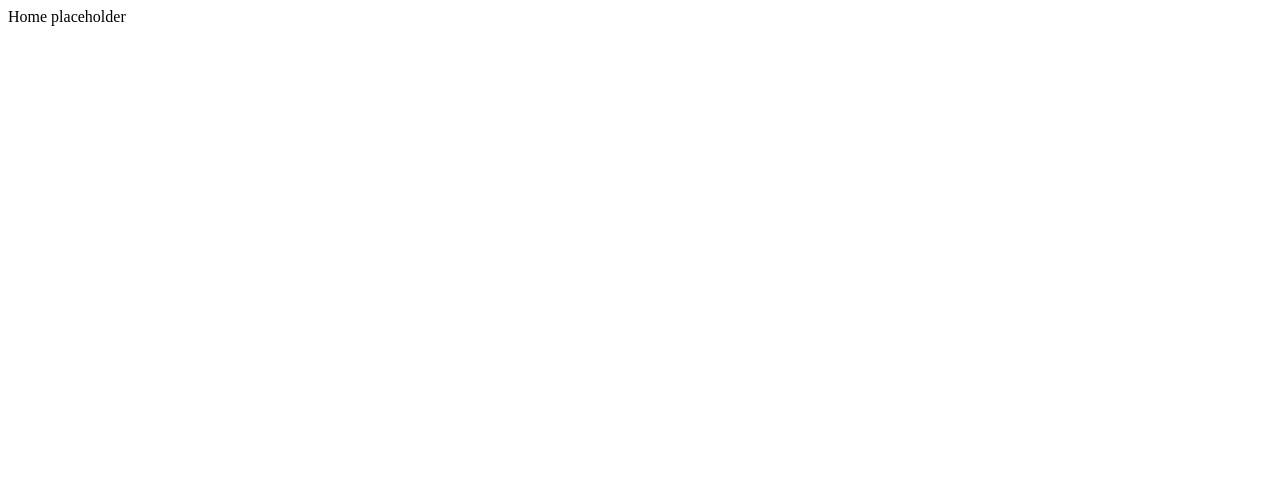
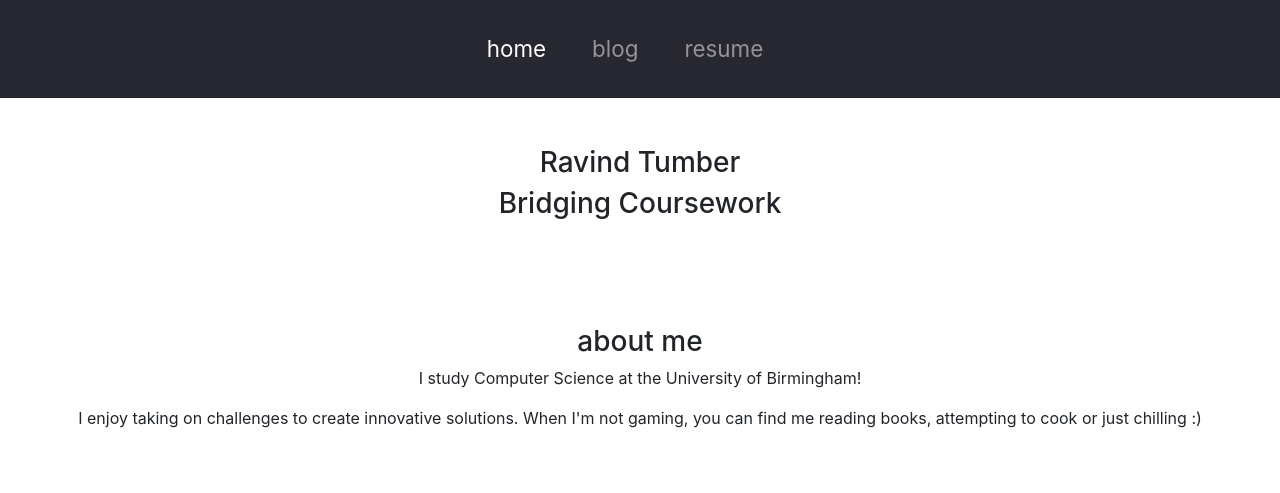
Before and after one commit to RavindTumber/bridging-cwk, a Django app: page / in a window 1280 px wide. Before the commit the part shown is almost empty. Shown: the top 493 px of the page. Run offline with Django 3.2, Linux system fonts and the light colour scheme; some libraries are stand-ins or nearby versions.

Commit message:
Added content to landing page

```diff
--- /dev/null
+++ b/landing/static/style.css
@@ -0,0 +1,8 @@
+.navbar-custom {
+    background-color: #262730;
+}
+
+.nav-item {
+    font-size: 140%;
+    margin-right: 30px;
+}
--- a/landing/templates/landing/index.html
+++ b/landing/templates/landing/index.html
@@ -1,9 +1,49 @@
+{% load static %}
+
 <!DOCTYPE html>
-<html>
+<html lang="en">
     <head>
+        <!-- Bootstrap & Font Awesome CDN -->
+        <link rel="stylesheet" href="https://stackpath.bootstrapcdn.com/bootstrap/4.5.0/css/bootstrap.min.css" integrity="sha384-9aIt2nRpC12Uk9gS9baDl411NQApFmC26EwAOH8WgZl5MYYxFfc+NcPb1dKGj7Sk" crossorigin="anonymous">
+        <script src="https://kit.fontawesome.com/7ddc721bd7.js" crossorigin="anonymous"></script>
+
+        <!-- Custom CSS -->
+        <link rel="stylesheet" type="text/css" href="{% static 'style.css' %}">
+
+        <!-- Meta tags -->
+        <meta charset="utf-8">
+        <meta name="viewport" content="width=device-width, initial-scale=1, shrink-to-fit=no">
+
         <title>Home</title>
     </head>
-    <body>
-        Home placeholder
+    <body class="text-center">
+        <nav class="navbar navbar-expand-lg navbar-dark navbar-custom py-4">
+            <button class="navbar-toggler" type="button" data-toggle="collapse" data-target="#navbarNav" aria-controls="navbarNav" aria-expanded="false" aria-label="Toggle navigation">
+                <span class="navbar-toggler-icon"></span> <!-- render the button -->
+            </button>
+
+            <div class="collapse navbar-collapse justify-content-center" id="navbarNav">
+                <div class="navbar-nav">
+                    <a class="nav-item nav-link active" href="">home</a>
+                    <a class="nav-item nav-link" href="blog/">blog</a>
+                    <a class="nav-item nav-link" href="cv/">resume</a>
+                </div>
+            </div>
+        </nav>
+
+        <div class="py-5">
+            <h3>Ravind Tumber</h3>
+            <h3>Bridging Coursework</h3>
+        </div>
+
+        <div class="py-5">
+            <h3>about me</h3>
+            <p>I study Computer Science at the University of Birmingham!</p>
+            <p>I enjoy taking on challenges to create innovative solutions. When I'm not gaming, you can find me reading books, attempting to cook or just chilling :)</p>
+        </div>
+
+        <script src="https://code.jquery.com/jquery-3.5.1.slim.min.js" integrity="sha384-DfXdz2htPH0lsSSs5nCTpuj/zy4C+OGpamoFVy38MVBnE+IbbVYUew+OrCXaRkfj" crossorigin="anonymous"></script>
+        <script src="https://cdn.jsdelivr.net/npm/popper.js@1.16.0/dist/umd/popper.min.js" integrity="sha384-Q6E9RHvbIyZFJoft+2mJbHaEWldlvI9IOYy5n3zV9zzTtmI3UksdQRVvoxMfooAo" crossorigin="anonymous"></script>
+        <script src="https://stackpath.bootstrapcdn.com/bootstrap/4.5.0/js/bootstrap.min.js" integrity="sha384-OgVRvuATP1z7JjHLkuOU7Xw704+h835Lr+6QL9UvYjZE3Ipu6Tp75j7Bh/kR0JKI" crossorigin="anonymous"></script>
     </body>
 </html>
```
